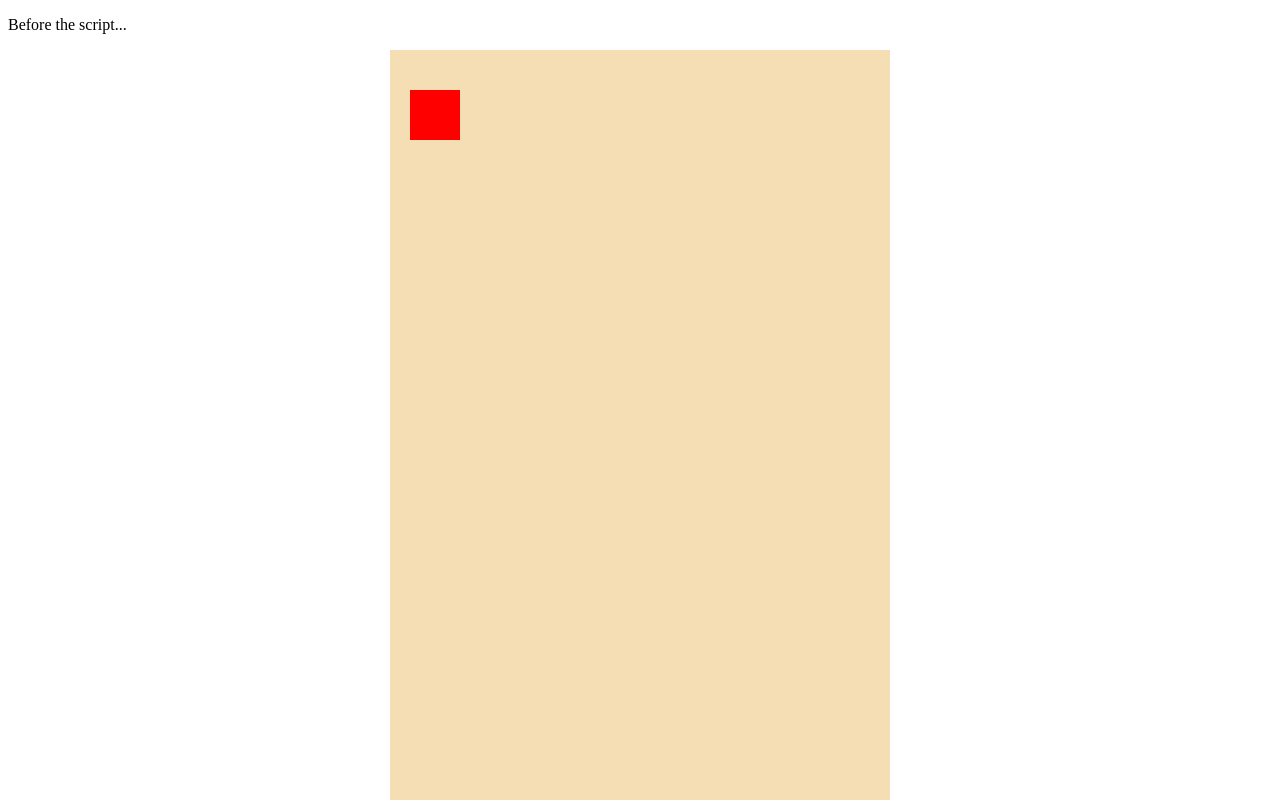
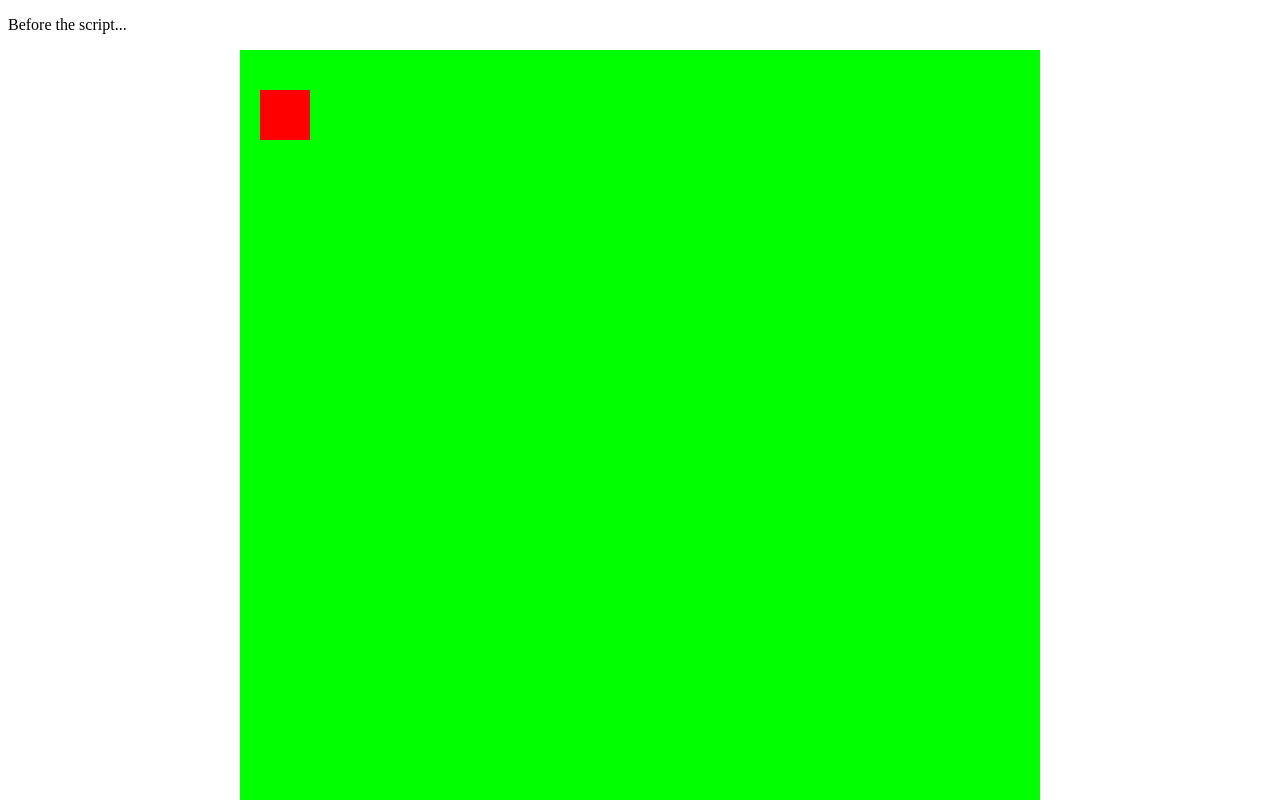
Before and after one commit to lemolatoon/JavaScriptPractice, a plain HTML site: page first.html in a window 1280 px wide. Shown: the top 800 px of the page. Drawn offline with Linux system fonts and the light colour scheme.

Commit message:
Impl sample of how to draw pixcels on canvas

```diff
--- a/canvas.js
+++ b/canvas.js
@@ -1,5 +1,26 @@
+// Initialization
 let canvas = document.getElementById("board");
 let ctx = canvas.getContext("2d");
+const canvasWidth = canvas.clientWidth;
+const canvasHeight = canvas.clientHeight;
+// alert(canvasWidth + ", " + canvasHeight);
+ctx.clearRect(0, 0, canvasWidth, canvasHeight);
+
+
+const imageData = ctx.getImageData(0, 0, canvasWidth, canvasHeight);
+const pixels = imageData.data;
+
+for (let i = 0; i < canvasHeight; i++) {
+    for (let j = 0; j < canvasHeight; j++) {
+        for (let k = 0; k < 4; k++) {
+            // r g b a
+            if (k == 0 || k == 2) continue;
+            pixels[(i * canvasHeight + j) * 4 + k] = 0xff;
+        }
+    }
+}
+
+ctx.putImageData(imageData, 0, 0);
 
 ctx.beginPath();
 ctx.rect(20, 40, 50, 50)
--- a/first.html
+++ b/first.html
@@ -20,7 +20,7 @@
 <body>
 
     <p>Before the script...</p>
-    <canvas id="board" width="500" , height="2000"></canvas>
+    <canvas id="board" width="800" , height="800"></canvas>
 
     <script>
     </script>
```
